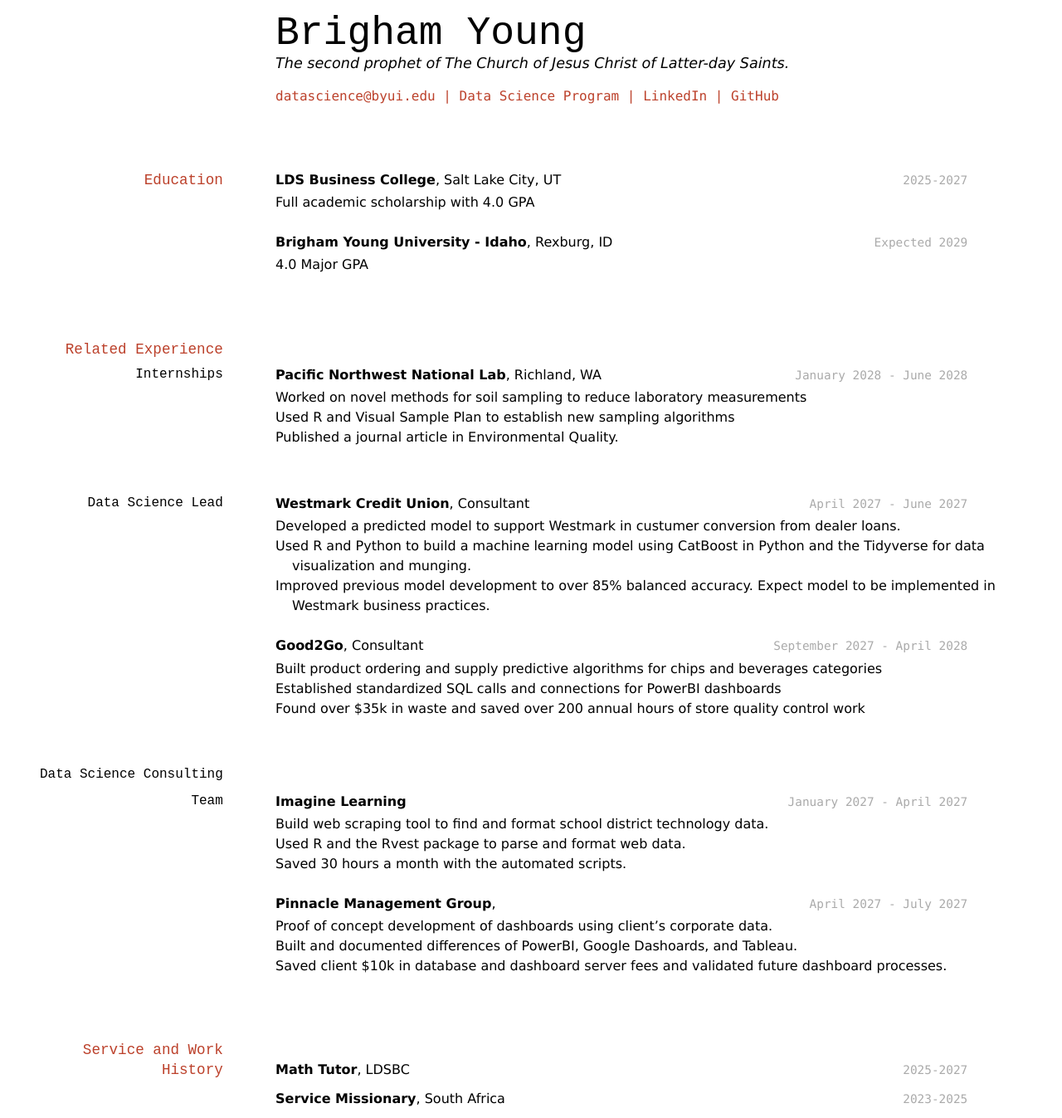
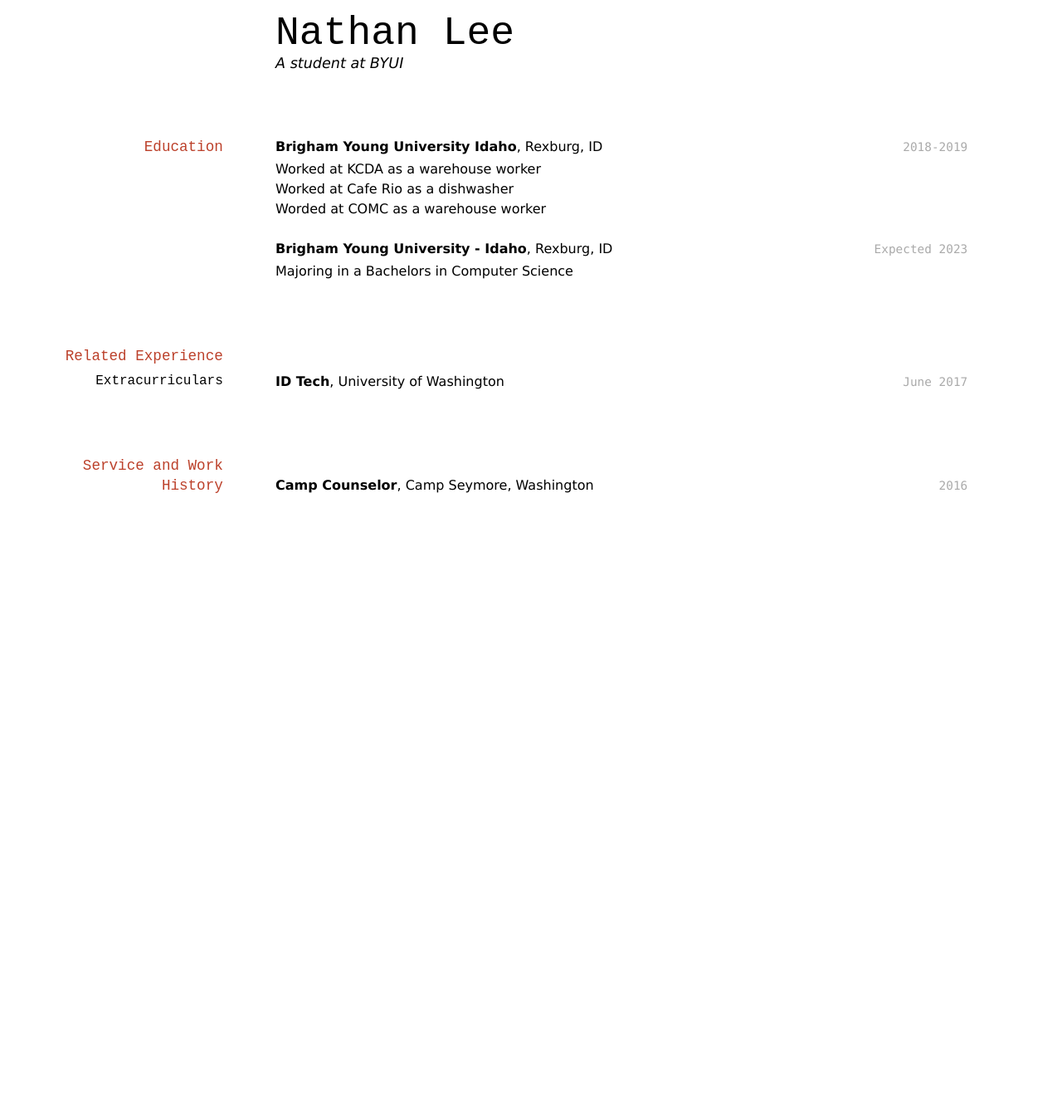
Before and after one commit to YesterFence/Lee_Resume, a Jekyll site: the page built from docs/index.md, in a window 1280 px wide. Shown: the whole page at 83% size. Built offline with Jekyll 4.4.1, drawn with Linux system fonts in a browser that asks for light colours; after the commit the page ends 900 px from its top, so only the background shows below that.

Commit message:
Updated the index.md file

```diff
--- a/docs/index.md
+++ b/docs/index.md
@@ -2,85 +2,37 @@
 layout: cv
 title: Brigham Young's Resume
 ---
-# Brigham Young
-The second prophet of The Church of Jesus Christ of Latter-day Saints.
+# Nathan Lee
+A student at BYUI
 
-<div id="webaddress">
-<a href="datascience@byui.edu">datascience@byui.edu</a>
-| <a href="https://byuidatascience.github.io/development.html">Data Science Program</a>
-| <a href="https://www.linkedin.com/groups/13537407/">LinkedIn</a>
-| <a href="https://github.com/byuids-resumes">GitHub</a>
-</div>
-
-<!-- https://www.monique.tech/the-art-of-markdown -->
 
 ## Education
 
-`2025-2027`
-__LDS Business College__, Salt Lake City, UT
+`2018-2019`
+__Brigham Young University Idaho__, Rexburg, ID
 
-- Full academic scholarship with 4.0 GPA
+- Worked at KCDA as a warehouse worker
+- Worked at Cafe Rio as a dishwasher
+- Worded at COMC as a warehouse worker
 
-`Expected 2029`
+`Expected 2023`
 __Brigham Young University - Idaho__, Rexburg, ID
 
-- 4.0 Major GPA
+- Majoring in a Bachelors in Computer Science
 
 
 ## Related Experience
 
-### Internships
+### Extracurriculars
 
-`January 2028 - June 2028`
-__Pacific Northwest National Lab__, Richland, WA
-
-- Worked on novel methods for soil sampling to reduce laboratory measurements
-- Used R and Visual Sample Plan to establish new sampling algorithms
-- Published a journal article in Environmental Quality.
-
-### Data Science Lead
-
-`April 2027 - June 2027`
-__Westmark Credit Union__, Consultant
-
-- Developed a predicted model to support Westmark in custumer conversion from dealer loans.
-- Used R and Python to build a machine learning model using CatBoost in Python and the Tidyverse for data visualization and munging.
-- Improved previous model development to over 85% balanced accuracy. Expect model to be implemented in Westmark business practices.
-
-`September 2027 - April 2028`
-__Good2Go__, Consultant
-
-- Built product ordering and supply predictive algorithms for chips and beverages categories
-- Established standardized SQL calls and connections for PowerBI dashboards
-- Found over $35k in waste and saved over 200 annual hours of store quality control work
-
-### Data Science Consulting Team
-
-`January 2027 - April 2027`
-__Imagine Learning__
-
-- Build web scraping tool to find and format school district technology data.
-- Used R and the Rvest package to parse and format web data.
-- Saved 30 hours a month with the automated scripts.
-
-`April 2027 - July 2027`
-__Pinnacle Management Group__,
-
-- Proof of concept development of dashboards using client's corporate data.
-- Built and documented differences of PowerBI, Google Dashoards, and Tableau.
-- Saved client $10k in database and dashboard server fees and validated future dashboard processes.
+`June 2017`
+__ID Tech__, University of Washington
 
 
 ## Service and Work History
 
-`2025-2027`
-__Math Tutor__, LDSBC
-
-
-`2023-2025`
-__Service Missionary__, South Africa
-
-
+`2016`
+__Camp Counselor__, Camp Seymore, Washington
 
 <!-- ### Footer
 
```
